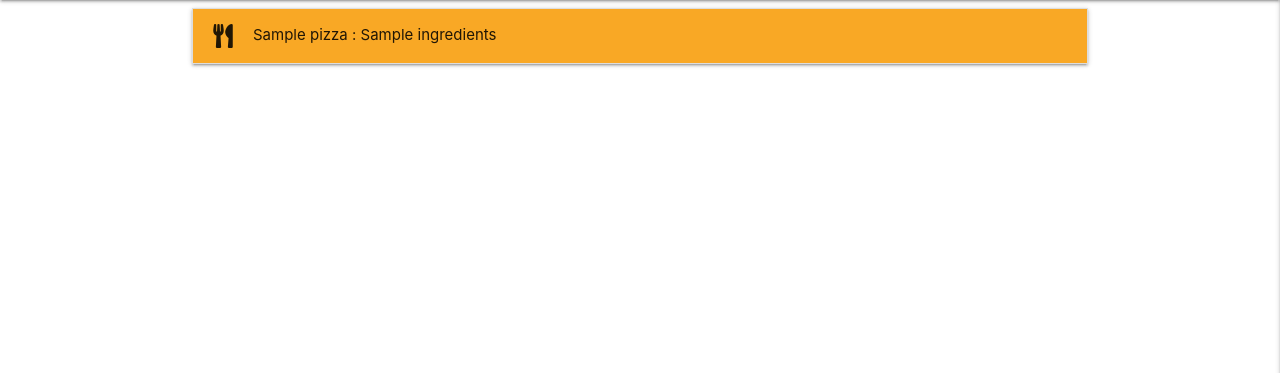
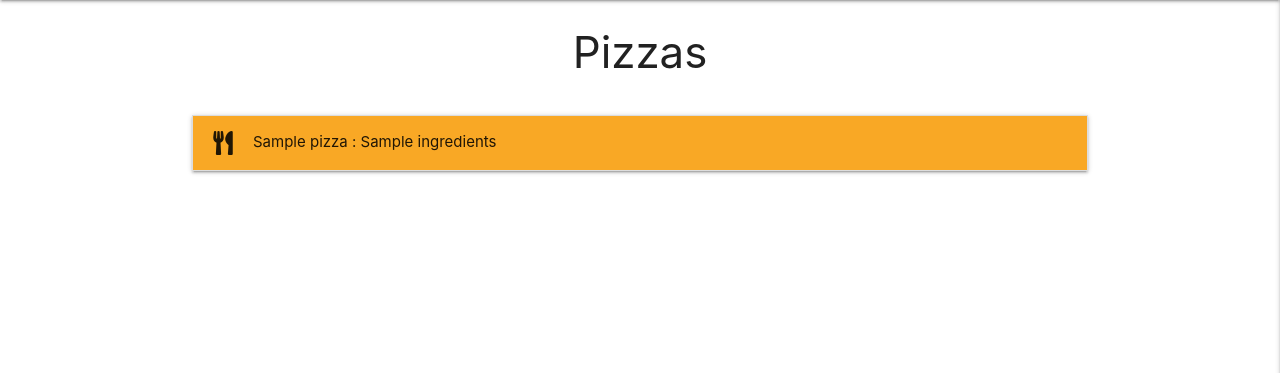
Before and after one commit to Code-Institute-Submissions/MomciloDordevic-MS3, a Flask app: page / in a window 1280 px wide. Shown: the part 64-437 px from the top of the page. Run offline with Flask 2, Linux system fonts and the light colour scheme; a database or web service that is not in the repository returns one stand-in record (values such as "Sample title"); some libraries are stand-ins or nearby versions.

Commit message:
added a page heading to pizzas.html

```diff
--- a/templates/pizzas.html
+++ b/templates/pizzas.html
@@ -1,5 +1,14 @@
 {% extends "base.html" %}
 {% block content %}
+
+
+    <div class="row">
+        <div class="col s12">
+            <h3 class="center-align page-heading">
+                Pizzas
+            </h3>
+        </div>
+    </div>
 
     <ul class="collapsible">
         {% for pizza in pizzas %}
```
